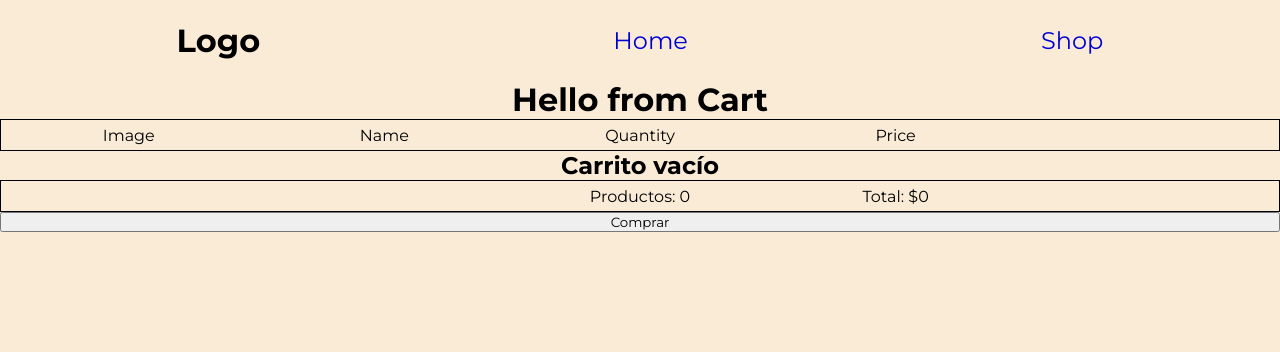
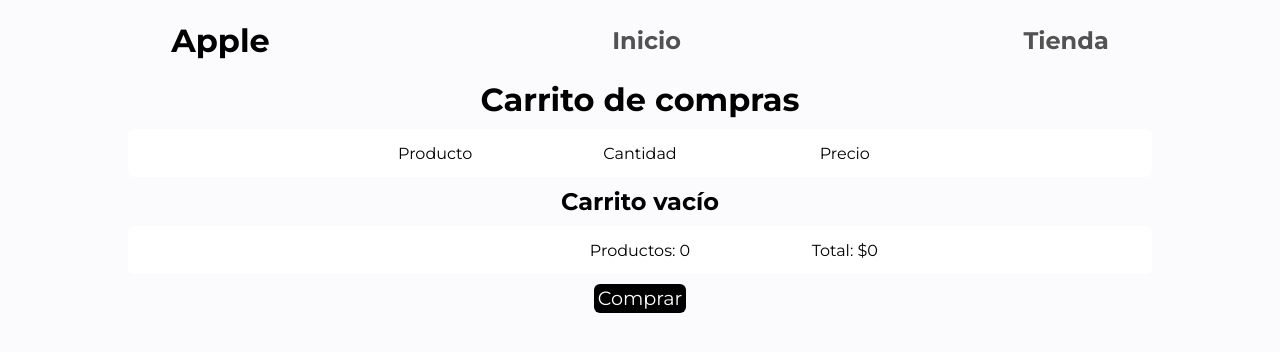
Before and after one commit to LxxsCLN/shopping-cart, a React (Create React App) app: page /cart in a window 1280 px wide. Shown: the top 352 px of the page. Built offline with nearby package versions, Linux system fonts and the light colour scheme; the HTML template or start-up script is replaced by a standard one.

Commit message:
clean code, style cart page

```diff
--- a/src/App.js
+++ b/src/App.js
@@ -5,25 +5,8 @@ import Home from "./components/home"
 import Shop from "./components/shop"
 import Cart from "./components/cart"
 
-
-/*
-  {
-    albums.map((item) => {
-    return (<div className='carddiv' key={item.id} onClick={()=> {
-      updateArray(item.id);
-    }
-    }>
-      <img alt='' src={process.env.PUBLIC_URL + item.img} ></img>
-      <p className='text'>{item.text}</p>
-
-      </div>
-    )})
-  }
-*/
-
 function App() {
   const [ quantity, setQuantity ] = useState(0);
-  const [ cart, setCart ] = useState(undefined);
   const [ cart2, setCart2 ] = useState([]);
   const [ price, setPrice ] = useState(0);
   const products = [
@@ -89,26 +72,19 @@ function App() {
     }
   ];
 
-  useEffect(() => {
-    if (cart === undefined) return;
-    let index = cart2.findIndex(e => e.id === cart[0].id)
-    if (index >= 0) {
-      let copy = cart2
-      copy[index].quantity += cart[1]
-      setCart2(copy)
-    }
-    else{
-    let a = structuredClone(cart[0])
-    let b = cart[1]
-    a.quantity = b;
-    setCart2([...cart2, a])
-    }
-  }, [cart])
-
   function addProduct(prod, quant){
     setQuantity(quantity + quant)
     setPrice(price + (quant * prod.price))
-    setCart([prod, quant])
+
+      let index = cart2.findIndex(e => e.id === prod.id)
+      if (index >= 0) {
+        let copy = cart2
+        copy[index].quantity += quant;
+        setCart2(copy)
+      }else{
+        let testobj = {...prod, quantity: quant}
+        setCart2([...cart2, testobj])
+      }
   }
 
   function removeProduct(prodid){
@@ -145,7 +121,7 @@ function App() {
       <Nav />
       <Routes>
         <Route path="/" element={<Home />} />
-        <Route path="/shop" element={<Shop cart={cart} quantity={quantity} price={price} products={products} addProduct={addProduct}  />} />
+        <Route path="/shop" element={<Shop quantity={quantity} price={price} products={products} addProduct={addProduct}  />} />
         <Route path="/cart" element={<Cart cart2={cart2} quantity={quantity} price={price} products={products} removeProduct={removeProduct} changeProduct={changeProduct} />} />
       </Routes>
     </BrowserRouter>
--- a/src/components/cart.js
+++ b/src/components/cart.js
@@ -5,20 +5,20 @@ const Cart = (props) => {
   const [ empty, setEmpty ] = useState(true);
   let list = []
   props.cart2.forEach(element => {
-    list.push(<div className="cartitem" key={uniqid()}>
-        <p>{element.image}</p>
+    list.push(<div className="cartitem boxshadow" key={uniqid()}>
+        <img className="img" alt='' src={process.env.PUBLIC_URL + element.image} ></img>
         <p>{element.name}</p>
         <div className="prodquant">
-          <button onClick={() =>{
+          <button className="plusminus" onClick={() =>{
           props.changeProduct(element.id, false)
           }}>-</button>
           <p>{element.quantity}</p>
-          <button onClick={() =>{
+          <button className="plusminus" onClick={() =>{
           props.changeProduct(element.id, true)
           }}>+</button>
         </div>
         <p>${element.price}</p>
-        <button onClick={() =>{
+        <button className="addprodbutt" onClick={() =>{
         props.removeProduct(element.id)
         } }>Eliminar</button>
     </div>)
@@ -34,12 +34,12 @@ const Cart = (props) => {
 
   return (
     <div className="cartdiv">
-      <h1 className="hello">Hello from Cart</h1>
+      <h1 className="hello">Carrito de compras</h1>
       <div className="cartitem">
-          <p>Image</p>
-          <p>Name</p>
-          <p>Quantity</p>
-          <p>Price</p>
+          <p></p>
+          <p>Producto</p>
+          <p>Cantidad</p>
+          <p>Precio</p>
           <p></p>
       </div>
       {empty ? (<h2 className="hello">Carrito vacío</h2>) : list}
@@ -49,7 +49,7 @@ const Cart = (props) => {
           <p>Productos: {props.quantity}</p>
           <p>Total: ${props.price}</p>
       </div>
-      <button>Comprar</button>
+      <button className="addprodbutt buyprod">Comprar</button>
     </div>
   );
 };
--- a/src/components/home.js
+++ b/src/components/home.js
@@ -1,7 +1,12 @@
+import { Link } from "react-router-dom";
+
 const Home = () => {
   return (
     <div className="cartdiv">
-      <h1 className="hello">Hello from Home</h1>
+      <h1 className="hello">Bienvenido a nuestra página</h1>
+      <Link className="hello" to={"/shop"}>
+      <button className="addprodbutt">Entrar a la tienda</button>
+      </Link>
     </div>
   );
 };
--- a/src/components/nav.js
+++ b/src/components/nav.js
@@ -1,15 +1,15 @@
 import React from "react";
 import { Link } from "react-router-dom";
 
-const Nav = () => {
+const Nav = (props) => {
     return (
       <nav>
-        <h1>Logo</h1>
+        <h1>Apple</h1>
         <Link to={"/"}>
-        <li>Home</li>
+        <li>Inicio</li>
         </Link>
         <Link to={"/shop"}>
-        <li>Shop</li>
+        <li>Tienda</li>
         </Link>
       </nav>
     );
--- a/src/components/product.js
+++ b/src/components/product.js
@@ -4,7 +4,7 @@ const Product = (props) => {
 const [quantity, setQuantity] = useState(1)
 
     return (
-        <div className="product">
+        <div className="product boxshadow">
 
                 <img alt='' src={process.env.PUBLIC_URL + props.product.image} ></img>
                 <p>{props.product.name}</p>
--- a/src/components/shop.js
+++ b/src/components/shop.js
@@ -7,28 +7,12 @@ const Shop = (props) => {
       prod.push(<Product addProduct={props.addProduct} product={element} key={element.id}  />)
   });
 
-
-  /*
-  {
-    albums.map((item) => {
-    return (<div className='carddiv' key={item.id} onClick={()=> {
-      updateArray(item.id);
-    }
-    }>
-      <img alt='' src={process.env.PUBLIC_URL + item.img} ></img>
-      <p className='text'>{item.text}</p>
-
-      </div>
-    )})
-  }
-*/
-
   return (
     <div className="shopdiv">
       <nav className="cart">
-          <h2>Please buy our stuff!</h2>
+          <h2>Nuestros productos</h2>
           <Link to={"/cart"}>
-          <h3>Cart ({props.quantity})</h3>
+          <h3>Carrito ({props.quantity})</h3>
           </Link>
       </nav>
       <div className="shopmain">
--- a/src/index.css
+++ b/src/index.css
@@ -30,15 +30,16 @@ h1{
 
 li{
   font-size: 1.5rem;
-  color: rgb(0, 0, 211);
+  color: rgb(82, 82, 82);
+  font-weight: bold;
 }
 
-.shopdiv{
-
+.boxshadow{
+  box-shadow: 0px 0px 10px 2px rgba(0,0,0,0.15);
 }
 
 body{
-  background-color: antiquewhite;
+  background-color: #fbfbfd;
 }
 
 .cart{
@@ -57,24 +58,11 @@ body{
   gap: 6px;
   font-size: 1.2rem;
   transition: 200ms;
-
 }
 
 .product:hover{
   transform: scale(1.05);
   box-shadow: 0px 0px 15px 2px rgba(0,0,0,0.5);
-}
-
-.plusminus{
-  background-color: black;
-  border-radius: 50%;
-  width: 1.5rem;
-  height: 1.5rem;
-  cursor: pointer;
-  color: white;
-  border: none;
-  font-size: 1.2rem;
-  transition: 200ms;
 }
 
 img{
@@ -114,26 +102,53 @@ img{
   transition: 200ms;
 }
 
+.buyprod{
+  max-width: 10vw;
+  align-self: center;
+}
+
 .cartitem{
   display: grid;
   grid-template-columns: repeat(5, 1fr);
-  border: 1px solid black;
   align-items: center;
-  height: 2rem;
+  height: 3rem;
   justify-items: center;
+  background-color: white ;
+  border-radius: 6px;
 }
 
 .prodquant{
   display: flex;
   flex-direction: row;
-  gap: 5px;
+  align-items: center;
+  gap: 10px;
 }
 
 .cartdiv{
   display: flex;
   flex-direction: column;
+  gap: 10px;
+  min-width: 80vw;
+  padding: 0 10vw 0 10vw;
 }
 
 .hello{
   align-self: center;
 }
+
+.plusminus{
+  background-color: black;
+  border-radius: 50%;
+  width: 1.5rem;
+  height: 1.5rem;
+  cursor: pointer;
+  color: white;
+  border: none;
+  font-size: 1.2rem;
+  transition: 200ms;
+}
+
+.img{
+    height: 2rem;
+    object-fit: contain;
+}
```
